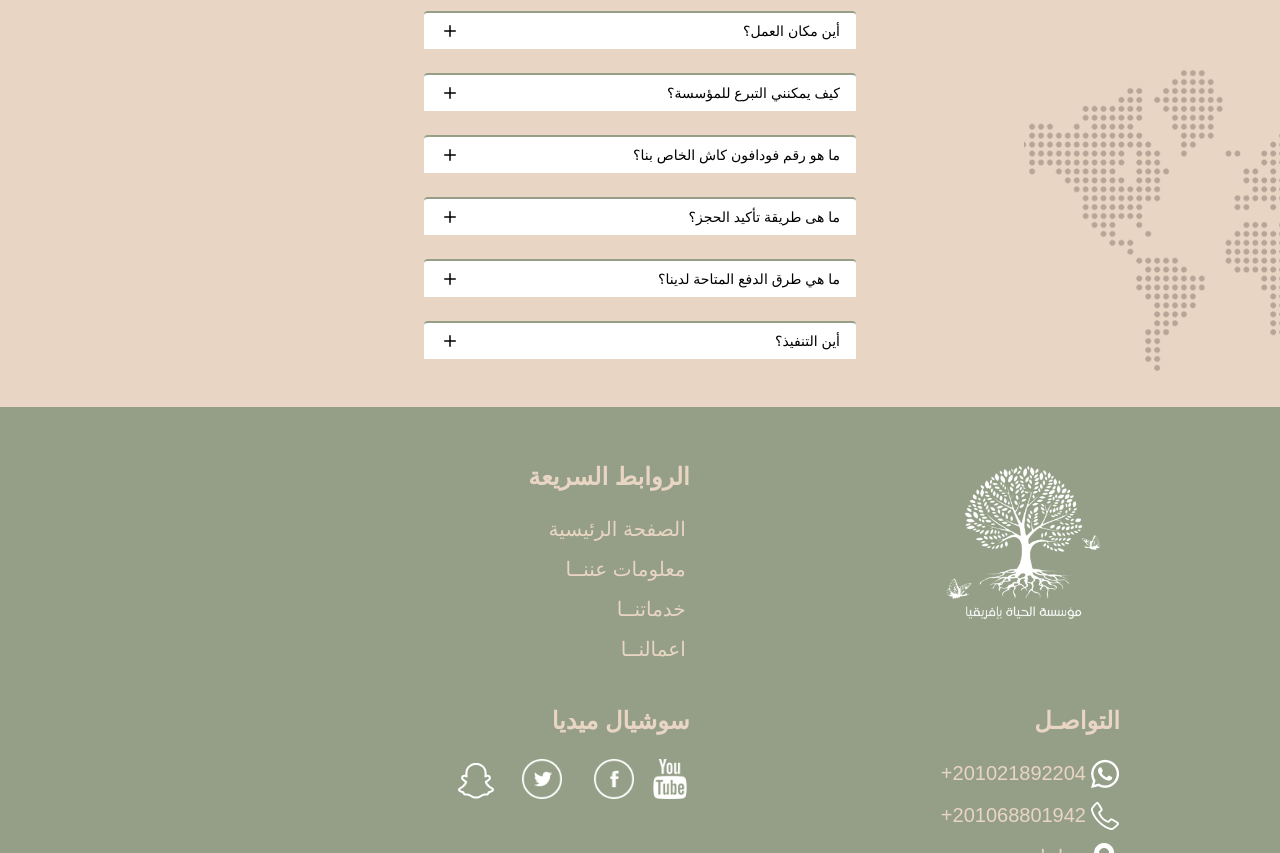
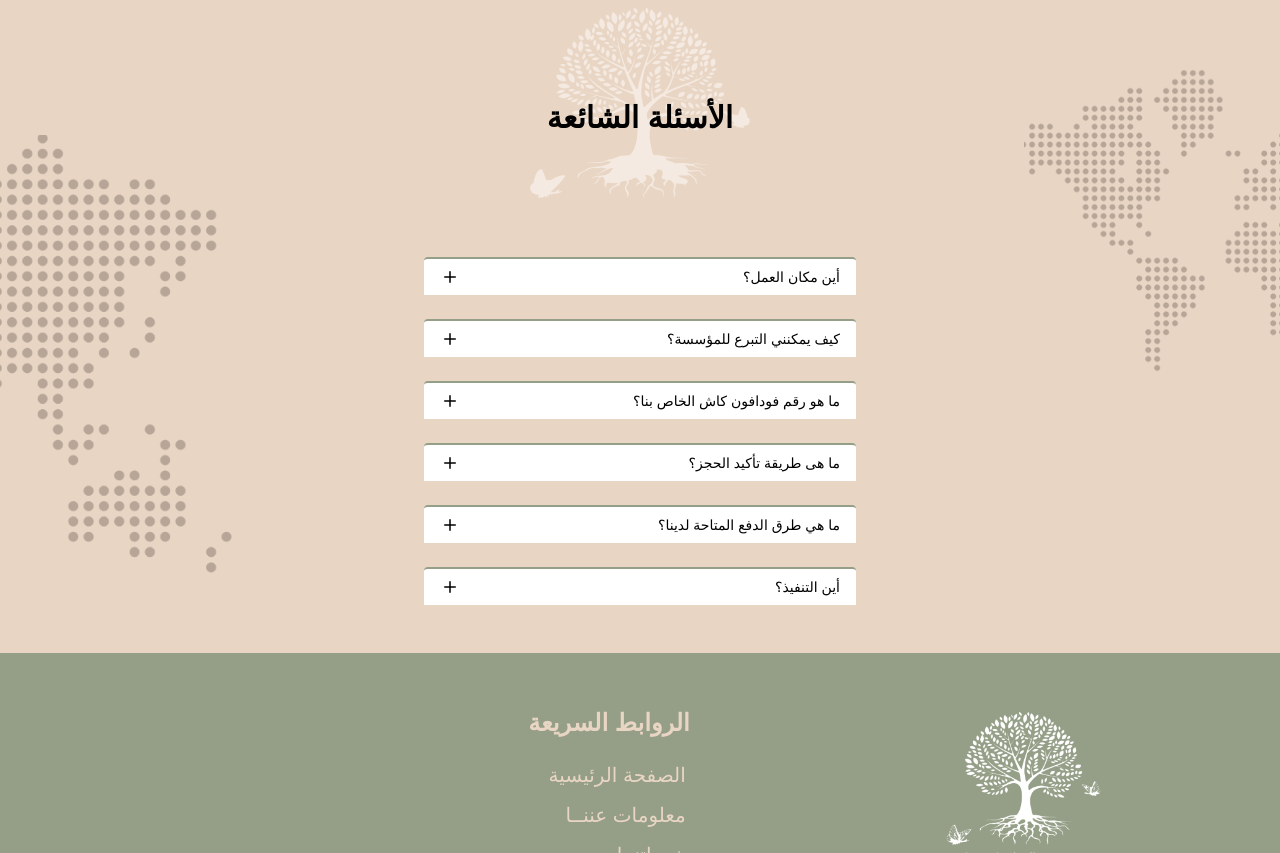
Before and after one commit to Ahmed-Abozied1/Alhaya-Website, a React (Create React App) app: page / in a window 1280 px wide. Shown: the part 5980-6833 px from the top of the page. Built offline with nearby package versions, Linux system fonts and the light colour scheme.

Commit message:
edit Questions section

```diff
--- a/src/components/Home/Questions/Questions.js
+++ b/src/components/Home/Questions/Questions.js
@@ -17,12 +17,12 @@ const Questions = () => {
         className="absolute top-0 right-0 lg:w-64  w-28 "
         alt="-alt-text"
       />
-      {/* <img
+      <img
         src="/HomeImages/QusetionImages/bottomMap.png"
         className="absolute bottom-0 left-0 lg:w-64  w-28"
         alt="-alt-text"
-      /> */}
-{/*
+      />
+
       <header class="lg:m-2 m-0  text-4xl font-bold">
         <div class="relative titlee">
           <img src="/HomeImages/title.png" alt="" />
@@ -30,7 +30,7 @@ const Questions = () => {
             {t("FrequentlyAskedQuestions")}
           </h1>
         </div>
-      </header> */}
+      </header>
       <div className="w-full px-4 pt-2 z-10">
         <div className="mx-auto  w-full max-w-md rounded-md  p-2">
           <Disclosure>
```
